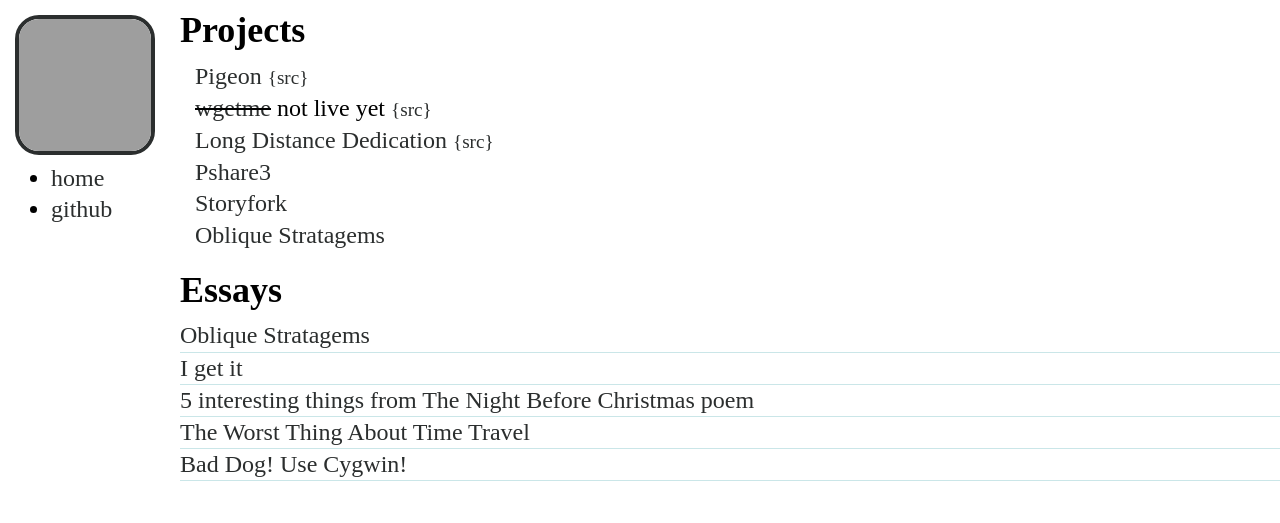
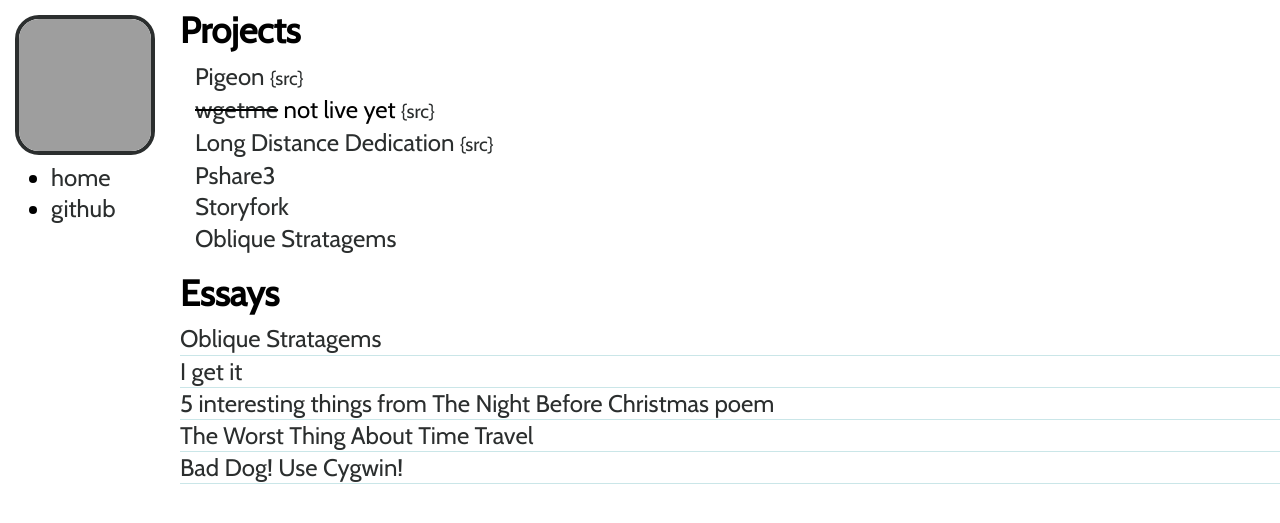
Before and after one commit to pfarrell/pfarrell.github.com, a Jekyll site: the page built from index.html, in a window 1280 px wide. Shown: the top 523 px of the page. Built offline with Jekyll 4.4.1, drawn with Linux system fonts in a browser that asks for light colours; nearby versions of some CDN libraries; some web fonts are replaced; Markdown is read by kramdown in place of the engine named in the settings; grey boxes are pictures that could not be loaded.

Commit message:
switched to cabin from caudex

```diff
--- a/_layouts/layout.html
+++ b/_layouts/layout.html
@@ -21,7 +21,7 @@
 
     </script>
     -->
-    <link href='http://fonts.googleapis.com/css?family=Caudex' rel='stylesheet' type='text/css'>
+    <link href='http://fonts.googleapis.com/css?family=Cabin' rel='stylesheet' type='text/css'>
   </head>
   <body>
   <div id="header">
--- a/css/style.css
+++ b/css/style.css
@@ -7,7 +7,7 @@
   margin-top: 15px;
   font-size: 1.5em;
   line-height:1.3em;
-  font-family: 'Caudex', serif;
+  font-family: 'Cabin', serif;
   font-color: #2B2E2E;
   -webkit-font-smoothing: antialiased;
 }
```
